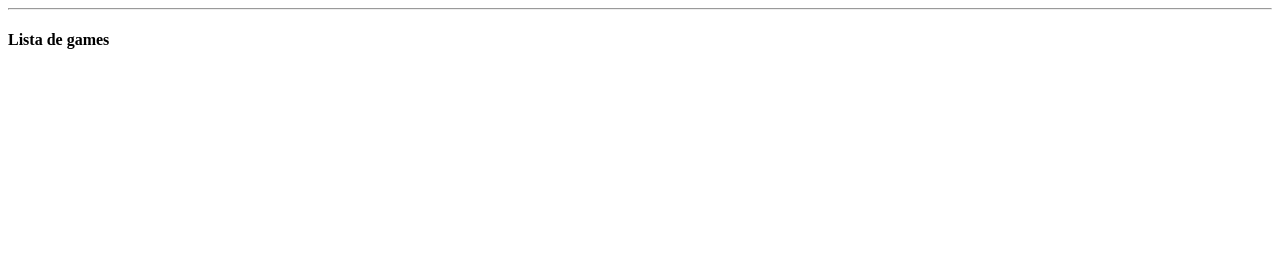
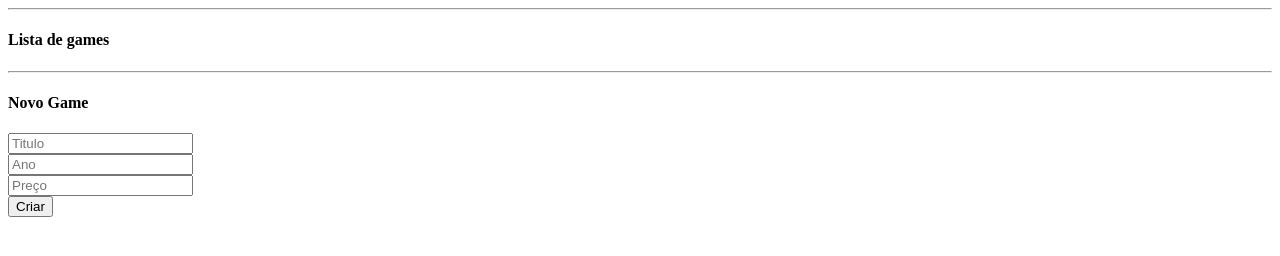
Before and after one commit to Thawxn/APIRest, a website: page Consumo de API/index.html in a window 1280 px wide. Drawn offline with nearby package versions, Linux system fonts and the light colour scheme; no server answers.

Commit message:
project version two

```diff
--- a/Consumo de API/index.html
+++ b/Consumo de API/index.html
@@ -5,11 +5,19 @@
     <meta http-equiv="X-UA-Compatible" content="IE=edge">
     <meta name="viewport" content="width=device-width, initial-scale=1.0">
     <title>Loja de games</title>
+</head>
+<body>
+
     <hr>
     <h4>Lista de games</h4>
     <ul id="games"></ul>
-</head>
-<body>
+
+    <hr>
+    <h4>Novo Game</h4>
+    <input type="text" name="title" id="title" placeholder="Titulo"><br>
+    <input type="number" name="year" id="year" placeholder="Ano"><br>
+    <input type="number" name="price" id="price" placeholder="Preço"><br>
+    <button type="button" onclick="createGame()">Criar</button>
 
 
 
@@ -17,12 +25,42 @@
 <script src="https://cdn.jsdelivr.net/npm/axios@1.1.2/dist/axios.min.js"></script>
 <script>
 
+
+    function createGame(){
+        var titleInput = document.getElementById("title");
+        var yearInput = document.getElementById("year");
+        var priceInput = document.getElementById("price");
+
+        var game = {
+            title: titleInput.value,
+            year: yearInput.value,
+            price: priceInput.value
+        }
+
+        axios.post("http://localhost:3000/game", game).then(response => {
+
+            if(response.status == 200){
+                alert('Jogo cadastrado')
+            }
+        }).catch(error => {
+            console.log(error)
+        });
+
+    };
+
+
     axios.get("http://localhost:3000/games").then(response => {
         var games = response.data;
         var list = document.getElementById("games");
 
         games.forEach(game => {
             var item = document.createElement("li");
+
+            item.setAttribute("data-id", game.id);
+            item.setAttribute("data-title", game.title);
+            item.setAttribute("data-year", game.year);
+            item.setAttribute("data-price", game.price);
+
             item.innerHTML = game.id + " - " + game.title + " - $" + game.price
             list.appendChild(item);
         });
```
